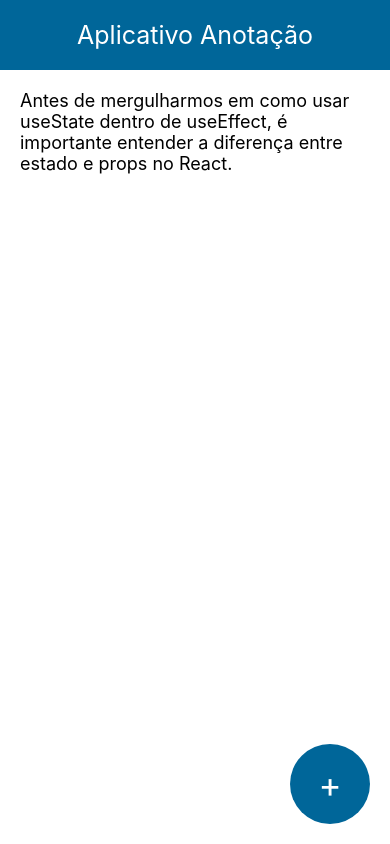
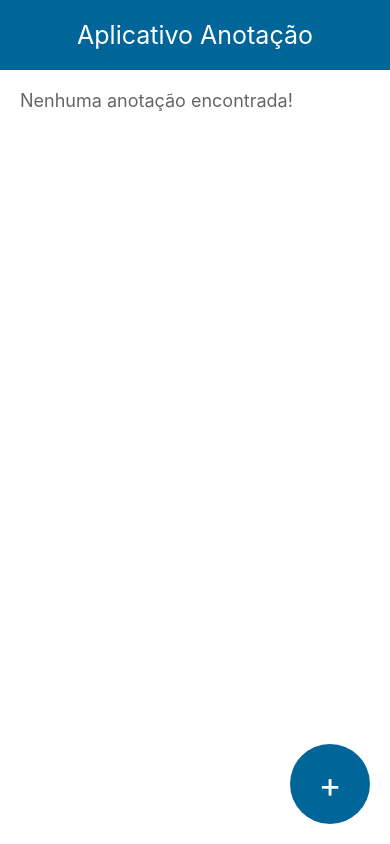
Before and after one commit to Pablo-Belusso/App-Anotacoes-REACT-NATIVE, a React Native app: screen / in a window 390 px wide. Built offline with nearby package versions, Linux system fonts and the light colour scheme.

Commit message:
Commit 05

```diff
--- a/App.jsx
+++ b/App.jsx
@@ -6,13 +6,16 @@ import {
   StatusBar,
   TouchableOpacity,
   TextInput,
+  Alert,
 } from 'react-native';
 
 export default function App() {
   const [estado, setarEstado] = useState('leitura');
-  const [anotacao, setarAnotacao] = useState(
-    'Antes de mergulharmos em como usar useState dentro de useEffect, é importante entender a diferença entre estado e props no React.',
-  );
+  const [anotacao, setarAnotacao] = useState('');
+
+  function atualizarTexto() {
+    setarEstado('leitura');
+  }
 
   if (estado == 'leitura') {
     // Página Inicial
@@ -32,14 +35,26 @@ export default function App() {
           </Text>
         </View>
 
-        <View style={{padding: 20}}>
-          <Text style={estilos.anotacao}>{anotacao}</Text>
-        </View>
-
+        {anotacao != '' ? ( // Se anotacao não for vazia, irá fazer isso:
+          <View style={{padding: 20}}>
+            <Text style={estilos.anotacao}>{anotacao}</Text>
+          </View>
+        ) : (
+          // Senão irá fazer isso aqui:
+          <View style={{padding: 20}}>
+            <Text style={{opacity: 0.6, fontSize: 18}}>
+              Nenhuma anotação encontrada!
+            </Text>
+          </View>
+        )}
         <TouchableOpacity
           onPress={() => setarEstado('atualizando')} // vai para página de Salvar
           style={estilos.btnAnotacao}>
-          <Text style={estilos.btnAnotacaotexto}>+</Text>
+          {anotacao == '' ? (
+            <Text style={estilos.btnAnotacaotexto}>+</Text>
+          ) : (
+            <Text style={{color: 'white', fontSize: 20}}>Editar</Text>
+          )}
         </TouchableOpacity>
       </View>
     );
@@ -63,13 +78,20 @@ export default function App() {
 
         <TextInput
           onChangeText={text => setarAnotacao(text)} // permite alterar o texto
-          style={{padding: 15, height: 300, textAlignVertical: 'top'}} // tamanho do texto na tela
+          style={{
+            fontSize: 18,
+            padding: 20,
+            height: 300,
+            textAlignVertical: 'top',
+            color: 'red',
+            fontStyle: 'italic',
+          }} // tamanho do texto na tela
           multiline={true}
           numberOfLines={5}
           value={anotacao}></TextInput>
 
         <TouchableOpacity
-          onPress={() => setarEstado('leitura')} // volta para a página inicial
+          onPress={() => atualizarTexto()} // volta para a página inicial
           style={estilos.btnAnotacao}>
           <Text style={estilos.btnSalvartexto}>Salvar</Text>
         </TouchableOpacity>
```
